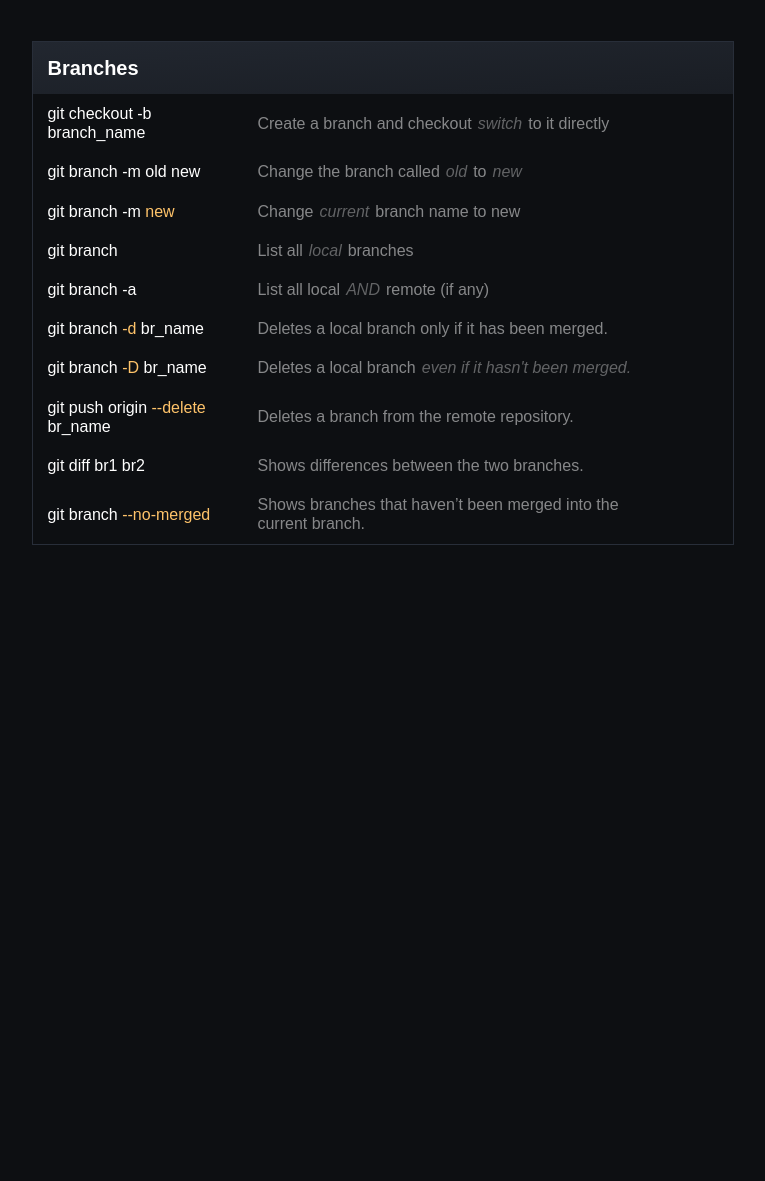
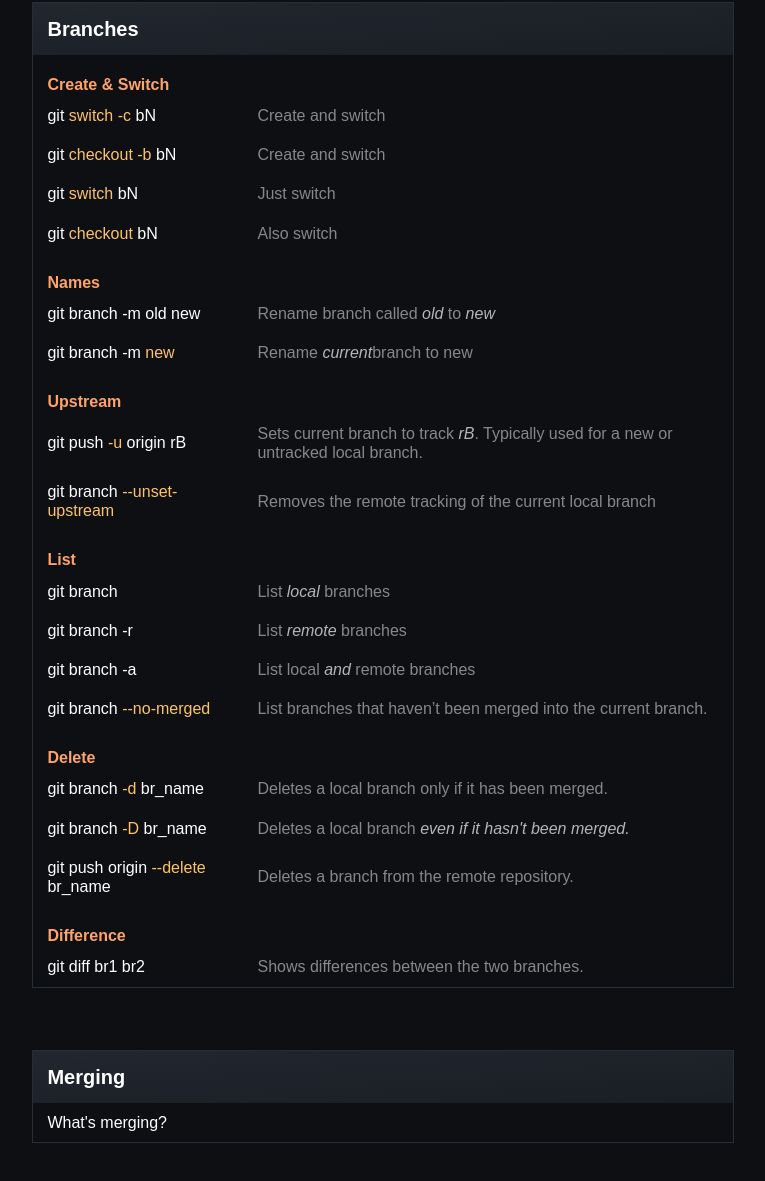
Before and after one commit to mo-fahmi/git-commands, a plain HTML site: page index.html in a window 1280 px wide. Shown: the part 829-2010 px from the top of the page, without its empty margins (313-1078 px from the left). Drawn offline with Linux system fonts and the light colour scheme.

Commit message:
Last Stable V

```diff
--- a/index.html
+++ b/index.html
@@ -37,11 +37,12 @@
           <li class="link"><a href="#remove-git">Remove git</a></li>
           <li class="link"><a href="#basic-flow">Basic Flow</a></li>
           <li class="link"><a href="#branches">Branches</a></li>
+          <li class="link"><a href="#merging">Merging</a></li>
         </ul>
       </nav>
       <div class="tables__container">
         <!-- NEW TABLE 1 -->
-        <div class="table">
+        <div class="table first_setup">
           <div class="t_title" id="first-setup">First Setup</div>
           <div class="t_command">git init</div>
           <div class="t_description">Starts a local repo</div>
@@ -59,7 +60,7 @@
         <!-- END OF TABLE 1 -->
 
         <!-- NEW TABLE 2 -->
-        <div class="table">
+        <div class="table remove_git">
           <div class="t_title" id="remove-git">Remove Git</div>
           <div class="t_command">rm -rf .git</div>
           <div class="t_description">
@@ -67,13 +68,11 @@
           </div>
           <div class="t_command">git remote remove origin</div>
           <div class="t_description">Remove <em>only</em> remote repo</div>
-          <div class="t_command">git remote -v</div>
-          <div class="t_description">Check if remote repo has been deleted</div>
         </div>
         <!-- END OF TABLE 2 -->
 
         <!-- NEW TABLE 3 -->
-        <div class="table">
+        <div class="table basic_flow">
           <div class="t_title" id="basic-flow">Basic Flow</div>
           <div class="t_command">git add .</div>
           <div class="t_description">
@@ -89,26 +88,48 @@
         <!-- END OF TABLE 3 -->
 
         <!-- NEW TABLE 4 -->
-        <div class="table">
+        <div class="table brnaches">
           <div class="t_title" id="branches">Branches</div>
-          <div class="t_command">git checkout -b branch_name</div>
-          <div class="t_description">
-            Create a branch and checkout <em>switch</em> to it directly
-          </div>
+          <div class="spacer">Create & Switch</div>
+          <div class="t_command">git <em>switch -c</em> bN</div>
+          <div class="t_description">Create and switch</div>
+          <div class="t_command">git <em>checkout -b</em> bN</div>
+          <div class="t_description">Create and switch</div>
+          <div class="t_command">git <em>switch</em> bN</div>
+          <div class="t_description">Just switch</div>
+          <div class="t_command">git <em>checkout</em> bN</div>
+          <div class="t_description">Also switch</div>
+          <div class="spacer">Names</div>
           <div class="t_command">git branch -m old new</div>
           <div class="t_description">
-            Change the branch called <em>old</em> to <em>new</em>
+            Rename branch called <em>old</em> to <em>new</em>
           </div>
           <div class="t_command">git branch -m <em>new</em></div>
+          <div class="t_description">Rename <em>current</em>branch to new</div>
+          <div class="spacer">Upstream</div>
+          <div class="t_command">git push <em>-u</em> origin rB</div>
           <div class="t_description">
-            Change <em>current</em>branch name to new
+            Sets current branch to track <em>rB</em>. Typically used for a new
+            or untracked local branch.
           </div>
+          <div class="t_command">git branch <em>--unset-upstream</em></div>
+          <div class="t_description">
+            Removes the remote tracking of the current local branch
+          </div>
+          <div class="spacer">List</div>
           <div class="t_command">git branch</div>
-          <div class="t_description">List all <em>local</em> branches</div>
+          <div class="t_description">List <em>local</em> branches</div>
+          <div class="t_command">git branch -r</div>
+          <div class="t_description">List <em>remote</em> branches</div>
           <div class="t_command">git branch -a</div>
           <div class="t_description">
-            List all local <em>AND</em> remote (if any)
+            List local <em>and</em> remote branches
           </div>
+          <div class="t_command">git branch <em>--no-merged</em></div>
+          <div class="t_description">
+            List branches that haven’t been merged into the current branch.
+          </div>
+          <div class="spacer">Delete</div>
           <div class="t_command">git branch <em>-d</em> br_name</div>
           <div class="t_description">
             Deletes a local branch only if it has been merged.
@@ -121,16 +142,21 @@
           <div class="t_description">
             Deletes a branch from the remote repository.
           </div>
+          <div class="spacer">Difference</div>
           <div class="t_command">git diff br1 br2</div>
           <div class="t_description">
             Shows differences between the two branches.
           </div>
-          <div class="t_command">git branch <em>--no-merged</em></div>
-          <div class="t_description">
-            Shows branches that haven’t been merged into the current branch.
-          </div>
         </div>
         <!-- END OF TABLE 4 -->
+
+        <!-- NEW TABLE 5 -->
+        <div class="table mergin">
+          <div class="t_title" id="merging">Merging</div>
+          <div class="t_command">What's merging?</div>
+          <div class="t_description"></div>
+        </div>
+        <!-- END OF TABLE 5 -->
       </div>
     </div>
 
--- a/style.css
+++ b/style.css
@@ -142,15 +142,15 @@ h1 {
 }
 
 em {
+  display: contents;
   font-style: italic;
-  padding: 0px 6px !important;
   opacity: 0.7;
+  color: hsl(228, 3%, 72%);
 }
 
 .t_command em {
   display: contents;
   font-style: normal;
-  opacity: 1;
   color: rgb(254, 195, 106);
 }
 
@@ -211,17 +211,20 @@ nav.links {
 .tables__container:has(.table:hover) .table:not(.table:hover),
 .table:has(*:not(.t_title):hover) .t_description,
 .table:has(*:not(.t_title):hover) .t_command {
-  opacity: 0.7;
+  opacity: 0.6;
 }
 
 .t_description:hover,
 .t_command:hover,
 .t_command:hover + *,
-.t_command:has(+ *:hover) {
+.t_command:has(+ *:hover),
+.note:hover {
   opacity: 1 !important;
-  background-color: hsl(218, 17%, 14%);
+  background-color: hsl(218, 17%, 10%);
   cursor: pointer;
 }
+
+/* default title and description styles */
 
 .t_title {
   background: linear-gradient(
@@ -239,6 +242,21 @@ nav.links {
 .t_command,
 .t_description {
   padding: 10px 14px;
+}
+
+.note {
+  padding: 10px 14px 12px calc(30% + 14px);
+  grid-column: span 2;
+  font-style: italic;
+  color: blanchedalmond;
+  opacity: 0.7;
+}
+
+.spacer {
+  grid-column: span 2;
+  padding: 20px 14px 2px;
+  font-weight: 600;
+  color: #fea36a;
 }
 
 .t_command,
```
